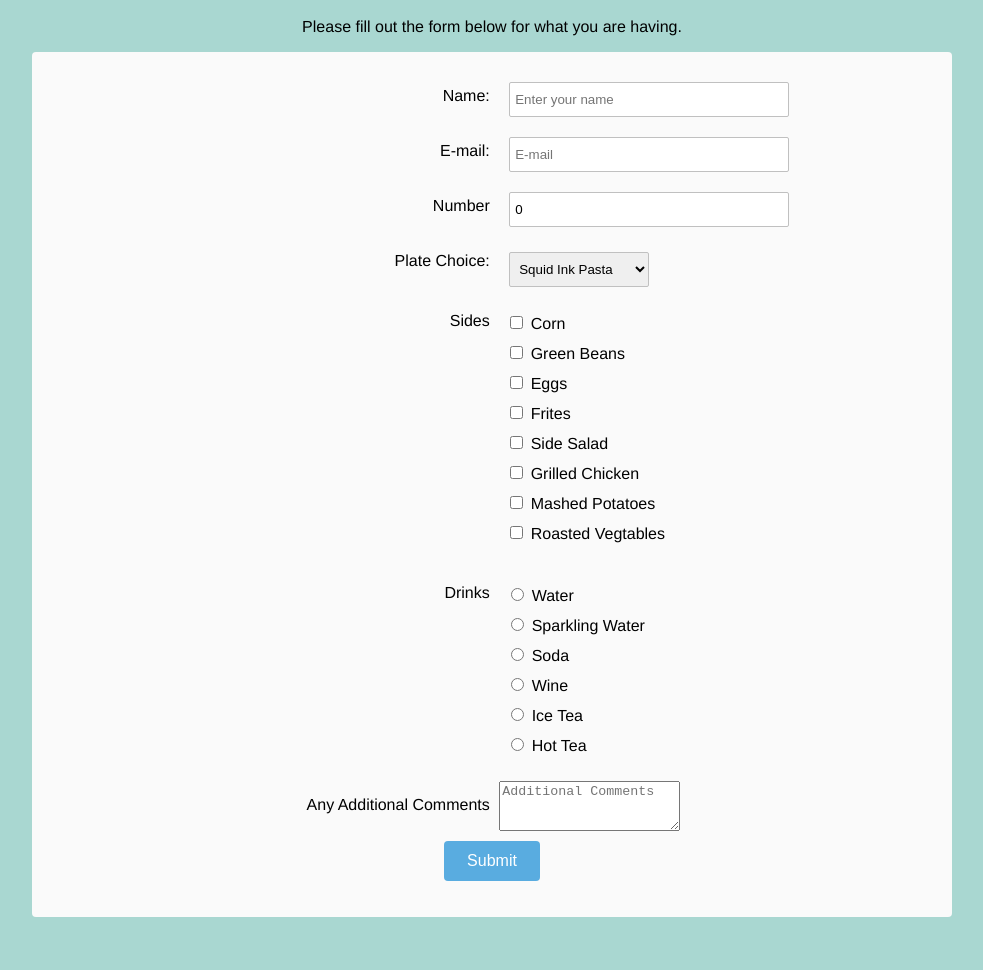
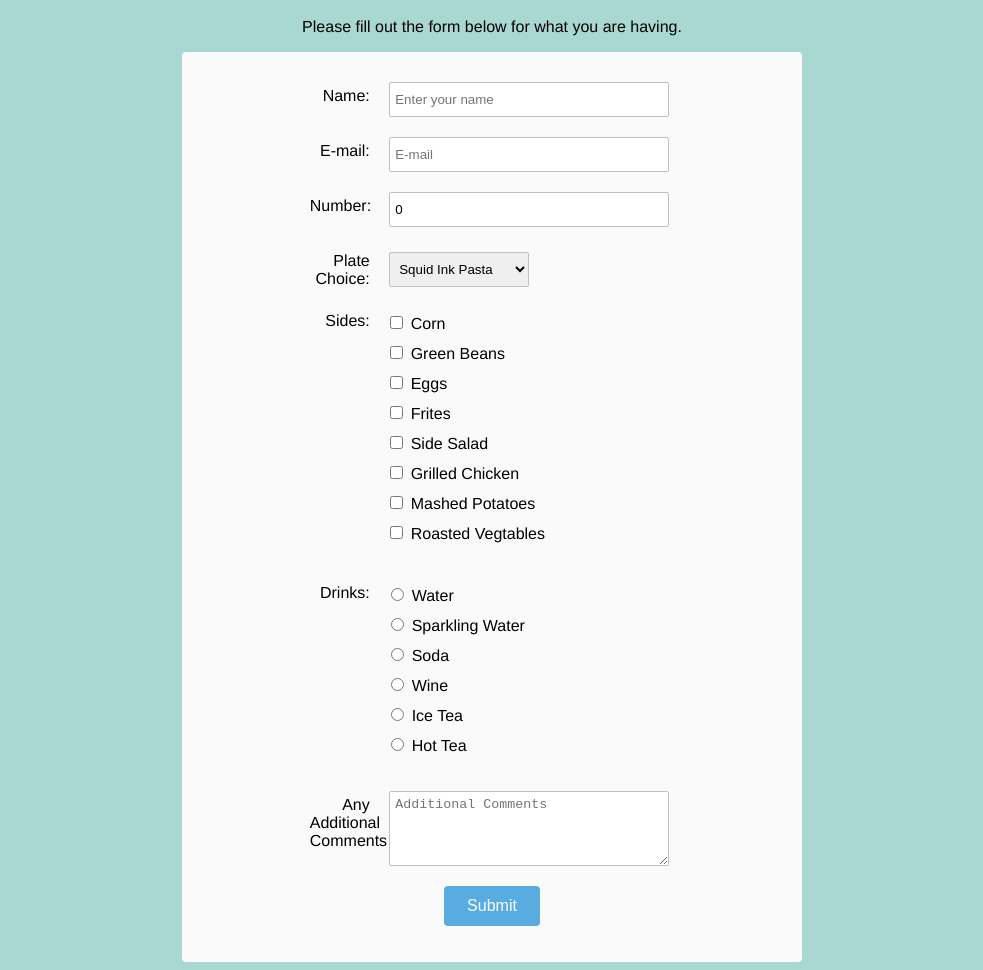
Before and after one commit to thuy-n3/survery-form, a plain HTML site: page index.html in a window 1280 px wide. Shown: the part 48-1018 px from the top of the page, without its empty margins (148-1131 px from the left). Before the commit the page ends 973 px from the top, so only its background shows below. Drawn offline with Linux system fonts and the light colour scheme.

Commit message:
label and input-block width update

```diff
--- a/index.html
+++ b/index.html
@@ -42,7 +42,7 @@
 
                     <div id="number-group" class="row-block">
                         <div class="labels">
-                            <label for="number" id="number-label">Number</label>
+                            <label for="number" id="number-label">Number:</label>
                         </div>
                         <div class="input-block">
                             <input type="number" id="number" class="input-field" value="0" min="0" max="10" placeholder="Enter a Number" required>
@@ -66,7 +66,7 @@
             </div>
 
             <div id="sides-group" class="row-block">
-                   <div class="labels"><label>Sides</label></div>
+                   <div class="labels"><label>Sides:</label></div>
                    <div class="input-block">
                         <ul>
                             <li class="checkbox">
@@ -106,7 +106,7 @@
             </div>
 
             <div id="drink-group" class="row-block">
-                <div class="labels"><Label>Drinks</Label></div>
+                <div class="labels"><Label>Drinks:</Label></div>
                 <div class="input-block">
                     <ul>
                         <li class="radio">
@@ -140,7 +140,7 @@
             <div id="comment-group" class="row-block">
                 <div class="labels"><label for="comments">Any Additional Comments</label></div>
                 <div class="input-block">
-                    <textarea class="form-control" placeholder="Additional Comments"></textarea>
+                    <textarea class="input-textarea input-field" placeholder="Additional Comments"></textarea>
                 </div>
             </div>
 
--- a/styles/styles.css
+++ b/styles/styles.css
@@ -11,7 +11,7 @@ background-color: rgb(250, 250, 250);
 margin: 0 auto;
 border-radius: 4px;
 width: 75%;
-max-width: 900px;
+max-width: 600px;
 padding: 10px;
 padding-top: 20px;
 }
@@ -19,7 +19,7 @@ padding-top: 20px;
 .labels{
     display: inline-block;
     text-align: right;
-    width: 40%;
+    width: 10%;
     padding: 5px;
     vertical-align: top;
     margin-top: 10px;
@@ -28,7 +28,7 @@ padding-top: 20px;
 .input-block{
     display: inline-block;
     text-align: left;
-    width: 40%;
+    width: 50%;
     vertical-align: middle;
 }
 
@@ -71,8 +71,8 @@ ul{
     padding-bottom: 10px;
 }
 
-textarea{
-    height: 50px;
+.input-textarea{
+    height: 75px;
     resize: vertical;
 }
 
@@ -86,7 +86,9 @@ textarea{
     margin: 10px;
     border: 0px solid;
 }
-}
+
+
+
 
 @media screen and (max-width: 833px){
     .input-field {
```
